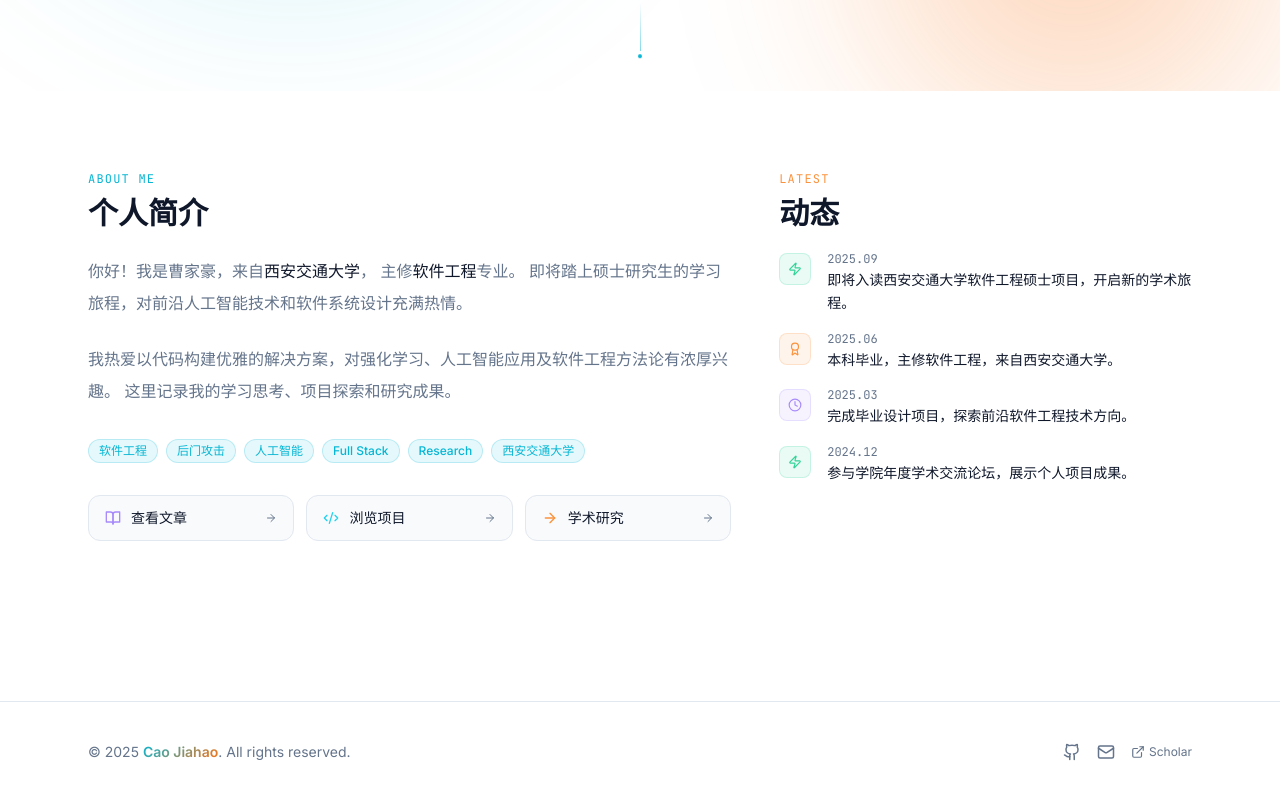
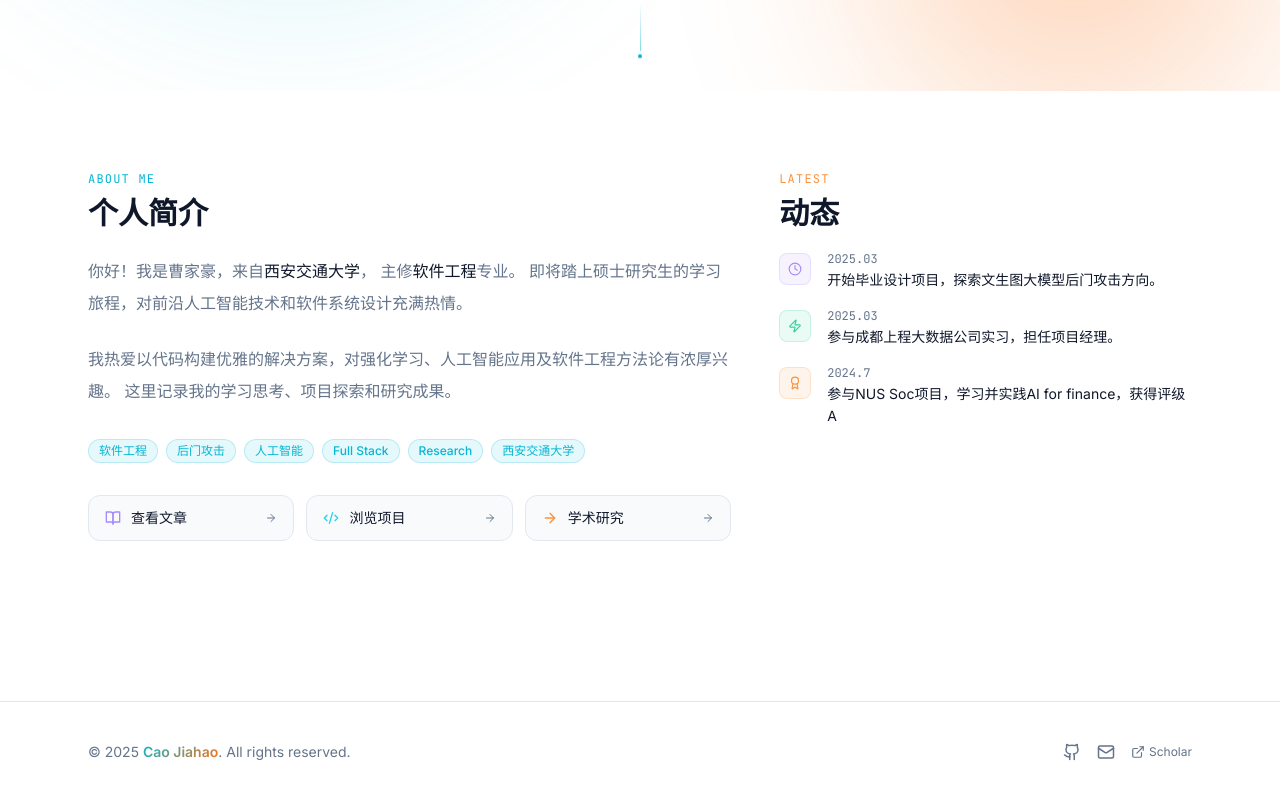
Before and after one commit to tanyouqing/tanyouqing.github.io, a Next.js app: page / in a window 1280 px wide. Shown: the part 725-1525 px from the top of the page. Built offline with nearby package versions, Linux system fonts and the light colour scheme.

Commit message:
修改一些基本信息

```diff
--- a/components/NewsTimeline.tsx
+++ b/components/NewsTimeline.tsx
@@ -11,25 +11,21 @@
 }
 
 const newsData: NewsItem[] = [
+
     {
-        date: '2025.09',
-        type: 'event',
-        content: '即将入读西安交通大学软件工程硕士项目，开启新的学术旅程。',
-    },
-    {
-        date: '2025.06',
-        type: 'award',
-        content: '本科毕业，主修软件工程，来自西安交通大学。',
+        date: '2025.03',
+        type: 'post',
+        content: '开始毕业设计项目，探索文生图大模型后门攻击方向。',
     },
     {
         date: '2025.03',
-        type: 'post',
-        content: '完成毕业设计项目，探索前沿软件工程技术方向。',
+        type: 'event',
+        content: '参与成都上程大数据公司实习，担任项目经理。',
     },
     {
-        date: '2024.12',
-        type: 'event',
-        content: '参与学院年度学术交流论坛，展示个人项目成果。',
+        date: '2024.7',
+        type: 'award',
+        content: '参与NUS Soc项目，学习并实践AI for finance，获得评级A',
     },
 ];
 
```
